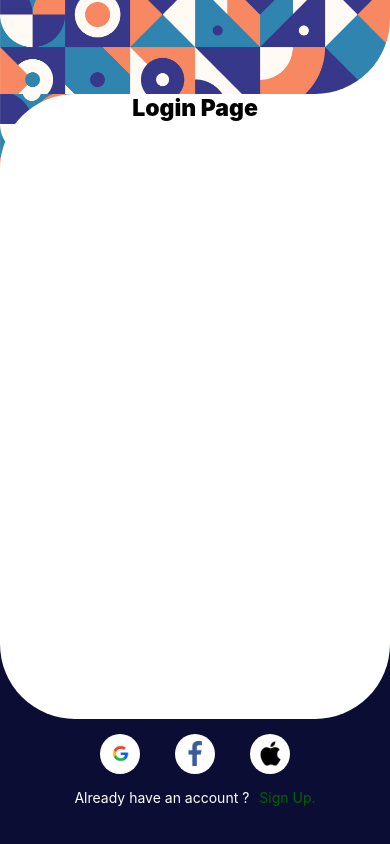
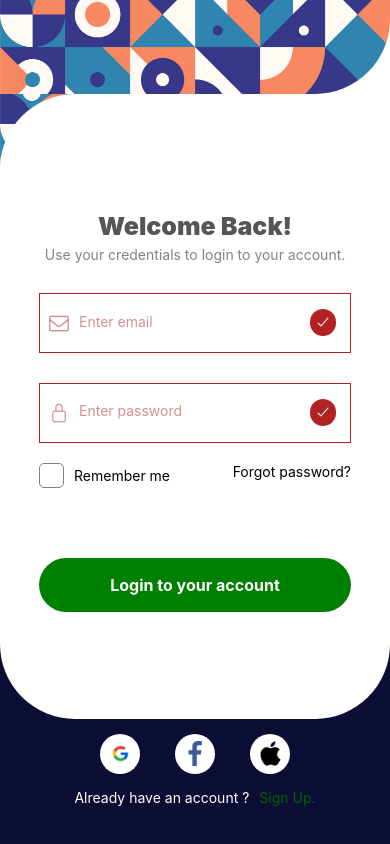
Before and after one commit to KofiIsaacBoateng/Fashionista, a React Native app: screen /Login in a window 390 px wide. Built offline with nearby package versions, Linux system fonts and the light colour scheme.

Commit message:
update: Login design almost done

```diff
--- a/package.json
+++ b/package.json
@@ -21,6 +21,7 @@
     "react-native-reanimated": "~3.3.0",
     "react-native-safe-area-context": "4.6.3",
     "react-native-svg": "^14.1.0",
+    "react-native-vector-icons": "^10.0.3",
     "yup": "^1.3.3"
   },
   "devDependencies": {
--- a/src/components/AuthContainer.jsx
+++ b/src/components/AuthContainer.jsx
@@ -37,7 +37,9 @@ const styles = StyleSheet.create({
     height: "100%",
     borderTopLeftRadius: 75,
     borderBottomLeftRadius: 75,
-    borderBottomRightRadius: 75
+    borderBottomRightRadius: 75,
+    justifyContent: "center",
+    alignItems: "center"
   },
 })
 
--- /dev/null
+++ b/src/components/CustomInputs.jsx
@@ -0,0 +1,109 @@
+import { StyleSheet, Text, View, TextInput, Dimensions, TouchableOpacity } from 'react-native'
+import React, { useState } from 'react'
+import FontAwesome from "react-native-vector-icons/FontAwesome"
+import Entypo from "react-native-vector-icons/Entypo"
+import AntDesign from "react-native-vector-icons/AntDesign"
+import Ionicons from "react-native-vector-icons/Ionicons"
+const {width, height} = Dimensions.get("window")
+
+const styles = StyleSheet.create({
+  container: {
+    width: width * 0.8,
+    marginTop: 30,
+    alignSelf: "center",
+    position: "relative",
+    justifyContent: "center"
+  },
+
+  textInput: {
+    borderWidth: 1,
+    borderColor: "firebrick",
+    height: 60,
+    paddingLeft: 15,
+  },
+
+  label: {
+    position: "absolute",
+    flexDirection: 'row',
+    gap: 10,
+    marginLeft: 10,
+    opacity: 0.5
+  },
+
+  validationIndicators: {
+    position: "absolute",
+    right: 15,
+    backgroundColor: 'firebrick',
+    borderRadius: 50,
+    padding: 5
+  },
+
+  checkboxContainer: {
+    flexDirection: "row",
+    gap: 10,
+    alignItems: "center",
+  },
+
+  checkbox: {
+    borderColor: "gray",
+    width: 25,
+    height: 25,
+    alignItems: "center",
+    justifyContent: "center",
+    borderRadius: 5
+  }
+})
+
+const CustomTextInput = ({name, label, iconName}) => {
+  const Icon =
+      name === "email" ?
+        <FontAwesome name={iconName} size={20} color="firebrick" /> :
+      // iconName === "lock" ?
+        <Ionicons name={iconName} size={20} color="firebrick" />
+
+  return (
+    <View style={styles.container}>
+      <View style={[styles.label, {color: "firebrick"}]}>
+        {Icon}
+        <Text style={{color: "firebrick"}}>Enter {label}</Text>
+      </View>
+
+      <TextInput
+          id={name}
+          name={name}
+          onChange={() => null}
+          onChangeText={() => null}
+          style={styles.textInput}
+      />
+
+      {/* <View style={styles.validationIndicators}>
+        <AntDesign name="close" size={16} color="white" />
+      </View> */}
+      <View style={styles.validationIndicators}>
+        <Ionicons name="checkmark" size={16} color="white" />
+      </View>
+    </View>
+  )
+}
+
+
+const CheckBox = ({name, label}) => {
+    const [checked, setChecked] = useState(false)
+
+    const updateChecked = () => {
+      setChecked(prev => !prev)
+    }
+    return (
+        <TouchableOpacity
+          style={styles.checkboxContainer}
+          onPress={updateChecked}
+        >
+            <View style={[styles.checkbox, {backgroundColor: checked? "green": "white", borderWidth: checked? 0: 1}]}>
+              {checked && <Ionicons name="checkmark" size={18} color="#fff" />}
+            </View>
+            <Text>{label}</Text>
+        </TouchableOpacity>
+    )
+}
+
+export {CustomTextInput, CheckBox}
--- a/src/navigation/GeneralNav.jsx
+++ b/src/navigation/GeneralNav.jsx
@@ -12,7 +12,7 @@ export default function Main() {
 
      return (
           <NativeStack.Navigator
-               initialRouteName='Login'
+               initialRouteName='Onboarding'
                screenOptions={() => ({
                     header: () => null
                })}
--- a/src/screens/Login.jsx
+++ b/src/screens/Login.jsx
@@ -1,13 +1,74 @@
-import { StyleSheet, Text } from 'react-native'
+import { View, Dimensions, StyleSheet, Text, TouchableOpacity } from 'react-native'
 import React from 'react'
 import AuthContainer from '../components/AuthContainer'
+import { CustomTextInput, CheckBox } from '../components/CustomInputs'
 
-const styles = StyleSheet.create({})
+const {width, height} = Dimensions.get("window")
+const styles = StyleSheet.create({
+  heading: {
+    fontSize: 25,
+    fontWeight: "900",
+    marginTop: 10,
+    marginBottom: 5,
+    color: "#555",
+    textAlign: "center"
+  },
 
-const Login = () => {
+  intro: {
+    textAlign: "center",
+    color: "#555b",
+  },
+
+  bottom: {
+    width: width * 0.8,
+    marginTop:  20,
+    flexDirection: "row",
+    justifyContent: "space-between"
+  },
+
+  callToAction: {
+    backgroundColor: "green",
+    marginTop: 70,
+    paddingVertical: 17,
+    borderRadius: 70,
+    width: width * 0.8,
+  }
+})
+
+const Login = ({navigation}) => {
   return (
     <AuthContainer>
-        <Text style={{fontSize: 23, fontWeight: 900, textAlign: 'center'}}>Login Page</Text>
+        <Text style={styles.heading}>Welcome Back!</Text>
+        <Text style={styles.intro}>Use your credentials to login to your account.</Text>
+        <CustomTextInput
+          name="email"
+          id="email"
+          iconName="envelope-o"
+          label="email"
+        />
+
+        <CustomTextInput
+          name="password"
+          id="password"
+          iconName="lock-closed-outline"
+          label="password"
+        />
+
+        <View style={styles.bottom}>
+          <CheckBox
+            label="Remember me"
+            name="persist"
+          />
+          <TouchableOpacity
+            onPress={() => navigation.navigate("ForgotPassword")}
+          >
+            <Text style={{textAlign: "right"}}>Forgot password?</Text>
+          </TouchableOpacity>
+        </View>
+
+        <TouchableOpacity style={styles.callToAction}>
+          <Text style={{color: "#fff", fontWeight: 700, fontSize: 16, textAlign: "center"}}>Login to your account</Text>
+        </TouchableOpacity>
     </AuthContainer>
   )
 }
```
Also changed, not shown: 1 other file (tests, documents, lock files or other folders).
